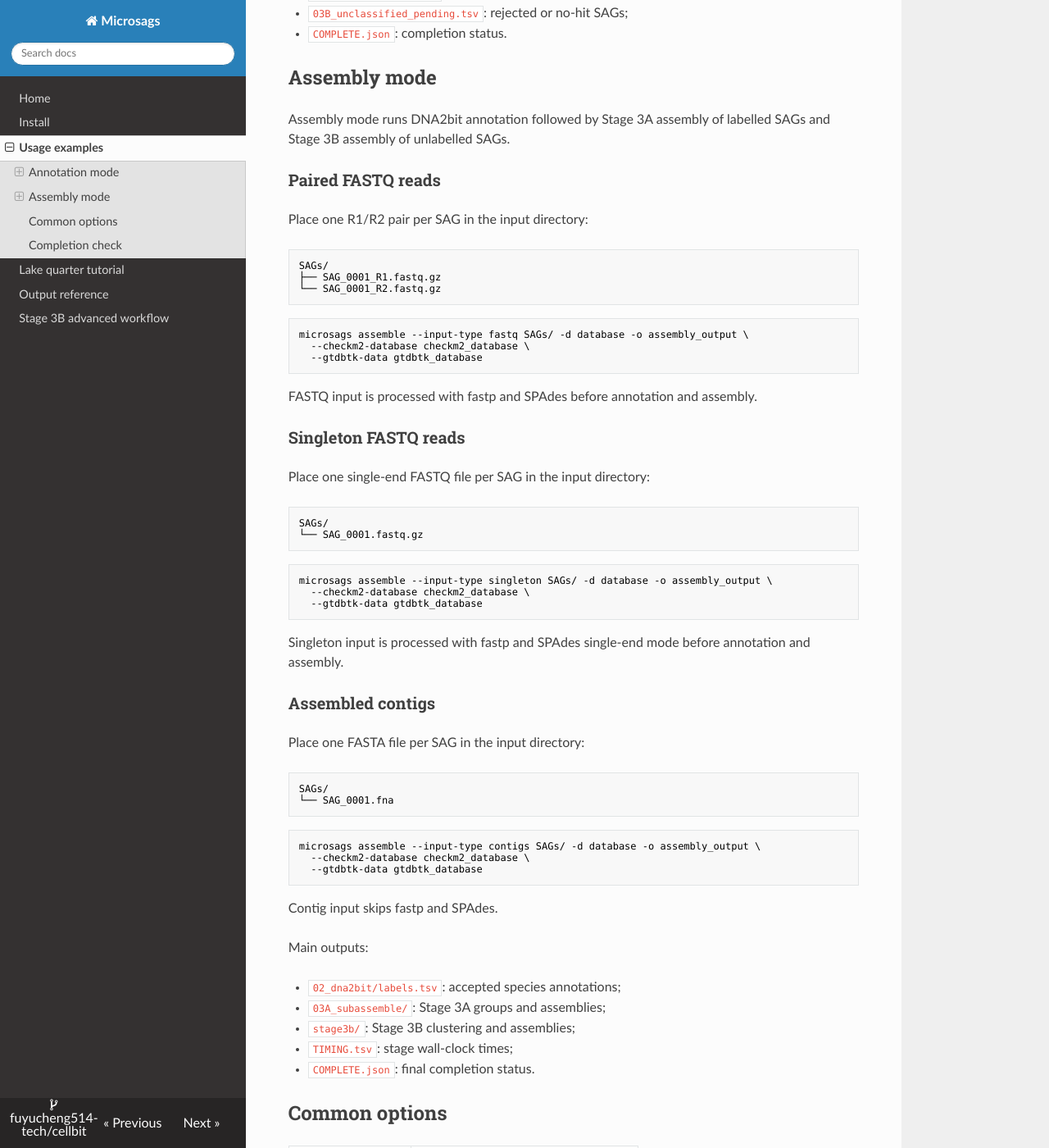
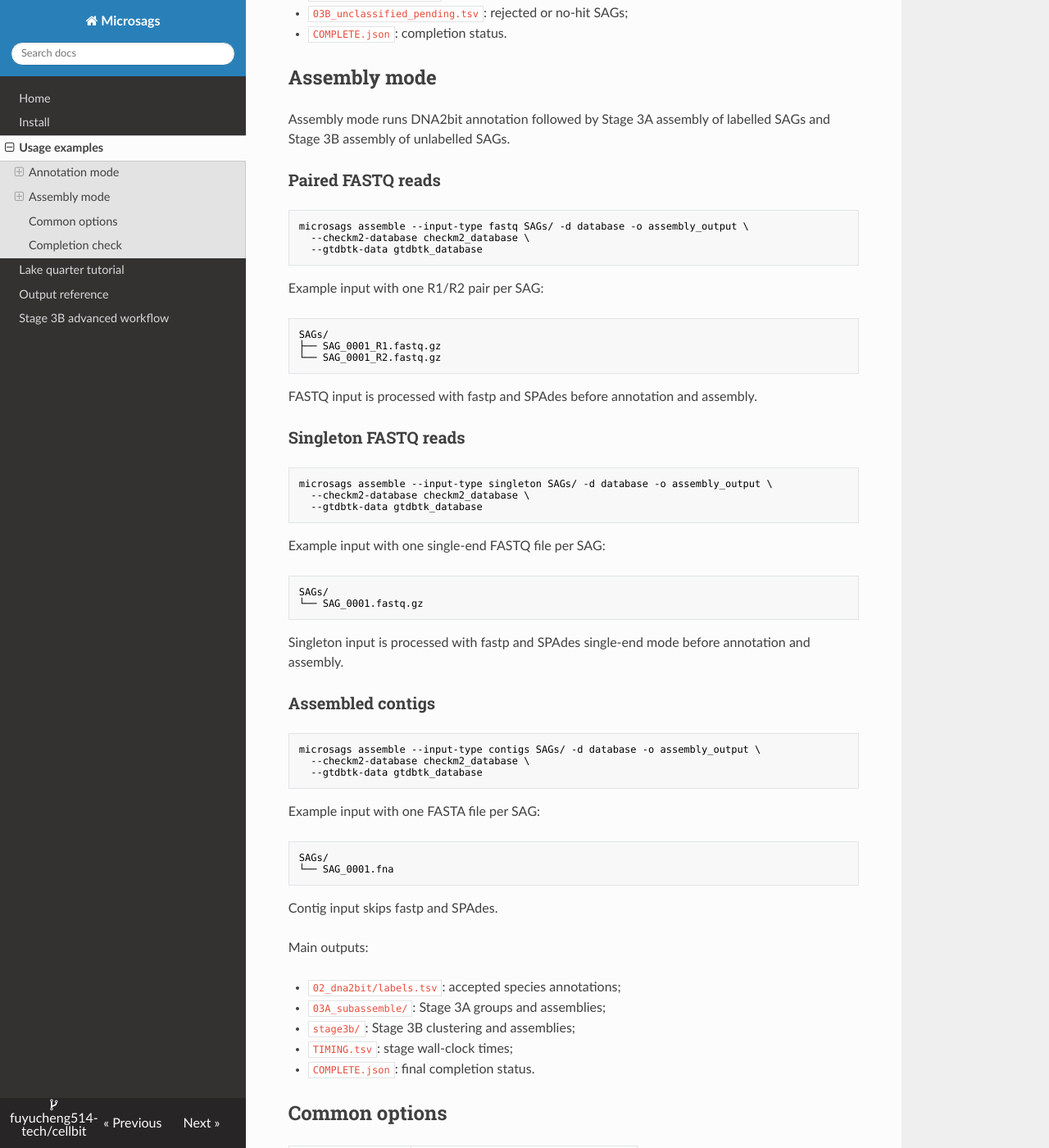
Before and after one commit to fuyucheng514-tech/cellbit, an MkDocs documentation site: the page built from docs/usage.md, in a window 1280 px wide and 1400 px high, scrolled down 1535 px. Shown: the whole window at 82% size. Built offline with MkDocs 1.6.1, drawn with Linux system fonts in a browser that asks for light colours; nearby versions of some CDN libraries; some of the changed text lies outside the part shown.

Commit message:
docs: show commands before input examples

````diff
--- a/docs/usage.md
+++ b/docs/usage.md
@@ -10,7 +10,11 @@ stops. It does not run Stage 3A or Stage 3B.
 
 ### Paired FASTQ reads
 
-Place one R1/R2 pair per SAG in the input directory:
+```bash
+microsags annotate --input-type fastq SAGs/ -d database -o annotation_output
+```
+
+Example input with one R1/R2 pair per SAG:
 
 ```text
 SAGs/
@@ -18,23 +22,19 @@ SAGs/
 └── SAG_0001_R2.fastq.gz
 ```
 
-```bash
-microsags annotate --input-type fastq SAGs/ -d database -o annotation_output
-```
-
 FASTQ input is processed with fastp and SPAdes before annotation.
 
 ### Singleton FASTQ reads
 
-Place one single-end FASTQ file per SAG in the input directory:
+```bash
+microsags annotate --input-type singleton SAGs/ -d database -o annotation_output
+```
+
+Example input with one single-end FASTQ file per SAG:
 
 ```text
 SAGs/
 └── SAG_0001.fastq.gz
-```
-
-```bash
-microsags annotate --input-type singleton SAGs/ -d database -o annotation_output
 ```
 
 Singleton input is processed with fastp and SPAdes single-end mode before
@@ -42,7 +42,11 @@ annotation.
 
 ### Assembled contigs
 
-Place one FASTA file per SAG in the input directory:
+```bash
+microsags annotate --input-type contigs SAGs/ -d database -o annotation_output
+```
+
+Example input with one FASTA file per SAG:
 
 ```text
 SAGs/
@@ -56,10 +60,6 @@ A SAG FASTA may contain multiple contigs:
 ATGCGTACGTTAGCTAGCTAGCTGACTG...
 >contig_2
 GCTTACGATCGATCGGATCGATGCA...
-```
-
-```bash
-microsags annotate --input-type contigs SAGs/ -d database -o annotation_output
 ```
 
 Contig input skips fastp and SPAdes.
@@ -85,7 +85,13 @@ labelled SAGs and Stage 3B assembly of unlabelled SAGs.
 
 ### Paired FASTQ reads
 
-Place one R1/R2 pair per SAG in the input directory:
+```bash
+microsags assemble --input-type fastq SAGs/ -d database -o assembly_output \
+  --checkm2-database checkm2_database \
+  --gtdbtk-data gtdbtk_database
+```
+
+Example input with one R1/R2 pair per SAG:
 
 ```text
 SAGs/
@@ -93,22 +99,9 @@ SAGs/
 └── SAG_0001_R2.fastq.gz
 ```
 
-```bash
-microsags assemble --input-type fastq SAGs/ -d database -o assembly_output \
-  --checkm2-database checkm2_database \
-  --gtdbtk-data gtdbtk_database
-```
-
 FASTQ input is processed with fastp and SPAdes before annotation and assembly.
 
 ### Singleton FASTQ reads
-
-Place one single-end FASTQ file per SAG in the input directory:
-
-```text
-SAGs/
-└── SAG_0001.fastq.gz
-```
 
 ```bash
 microsags assemble --input-type singleton SAGs/ -d database -o assembly_output \
@@ -116,22 +109,29 @@ microsags assemble --input-type singleton SAGs/ -d database -o assembly_output \
   --gtdbtk-data gtdbtk_database
 ```
 
+Example input with one single-end FASTQ file per SAG:
+
+```text
+SAGs/
+└── SAG_0001.fastq.gz
+```
+
 Singleton input is processed with fastp and SPAdes single-end mode before
 annotation and assembly.
 
 ### Assembled contigs
 
-Place one FASTA file per SAG in the input directory:
+```bash
+microsags assemble --input-type contigs SAGs/ -d database -o assembly_output \
+  --checkm2-database checkm2_database \
+  --gtdbtk-data gtdbtk_database
+```
+
+Example input with one FASTA file per SAG:
 
 ```text
 SAGs/
 └── SAG_0001.fna
-```
-
-```bash
-microsags assemble --input-type contigs SAGs/ -d database -o assembly_output \
-  --checkm2-database checkm2_database \
-  --gtdbtk-data gtdbtk_database
 ```
 
 Contig input skips fastp and SPAdes.
````
